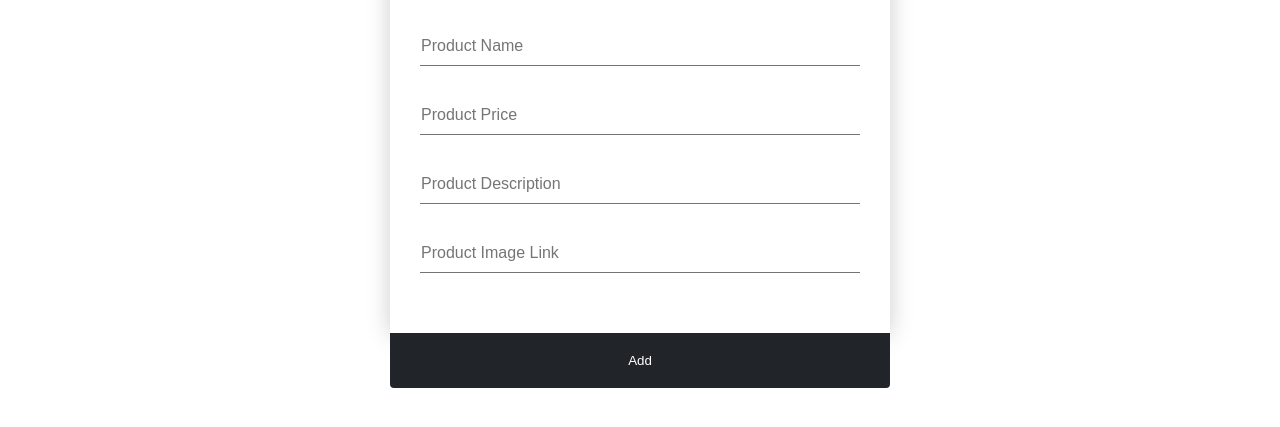
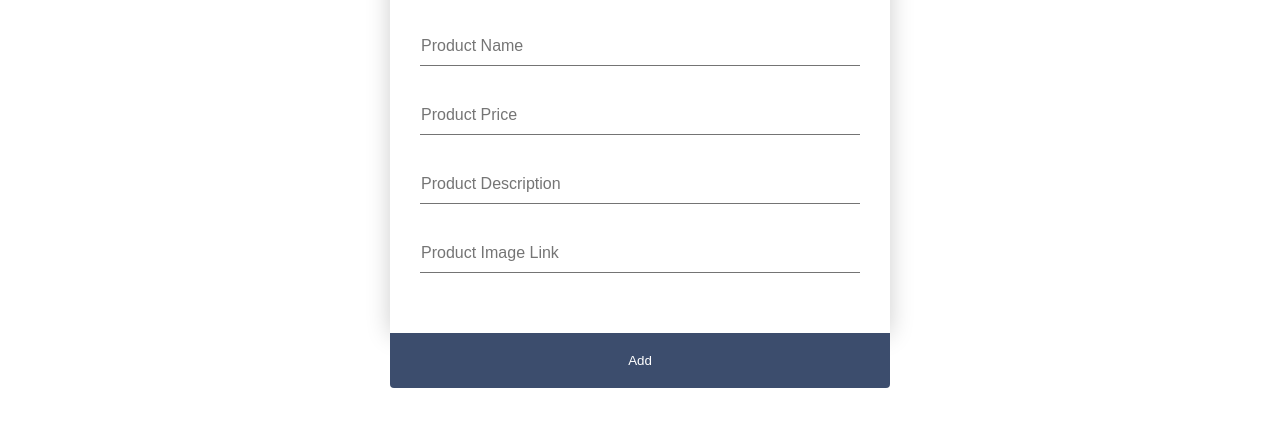
Before and after one commit to Murugappankrishna/Solartis_Front_End, a plain HTML site: page add.html in a window 1280 px wide. In both pictures the pointer is over the button "Add". Shown: the part 379-806 px from the top of the page. Drawn offline with Linux system fonts and the light colour scheme.

Commit message:
Update add.css

```diff
--- a/add.css
+++ b/add.css
@@ -93,6 +93,6 @@ input[type=number]::-webkit-outer-spin-button {
     -webkit-appearance: none;
 
 }
-.login-form .action button:hover {
+button:hover {
   background: #3c4d6d;
 }
```
